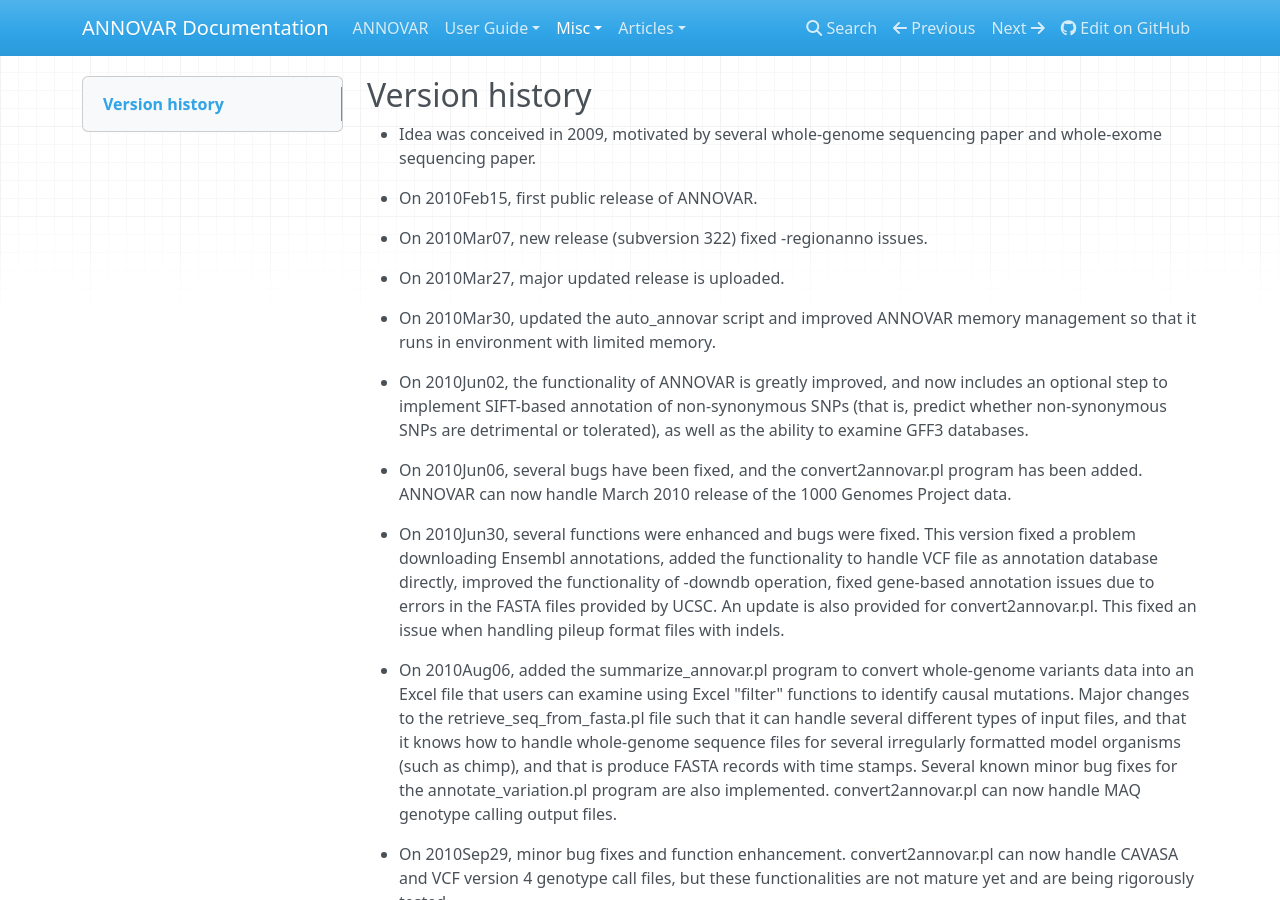
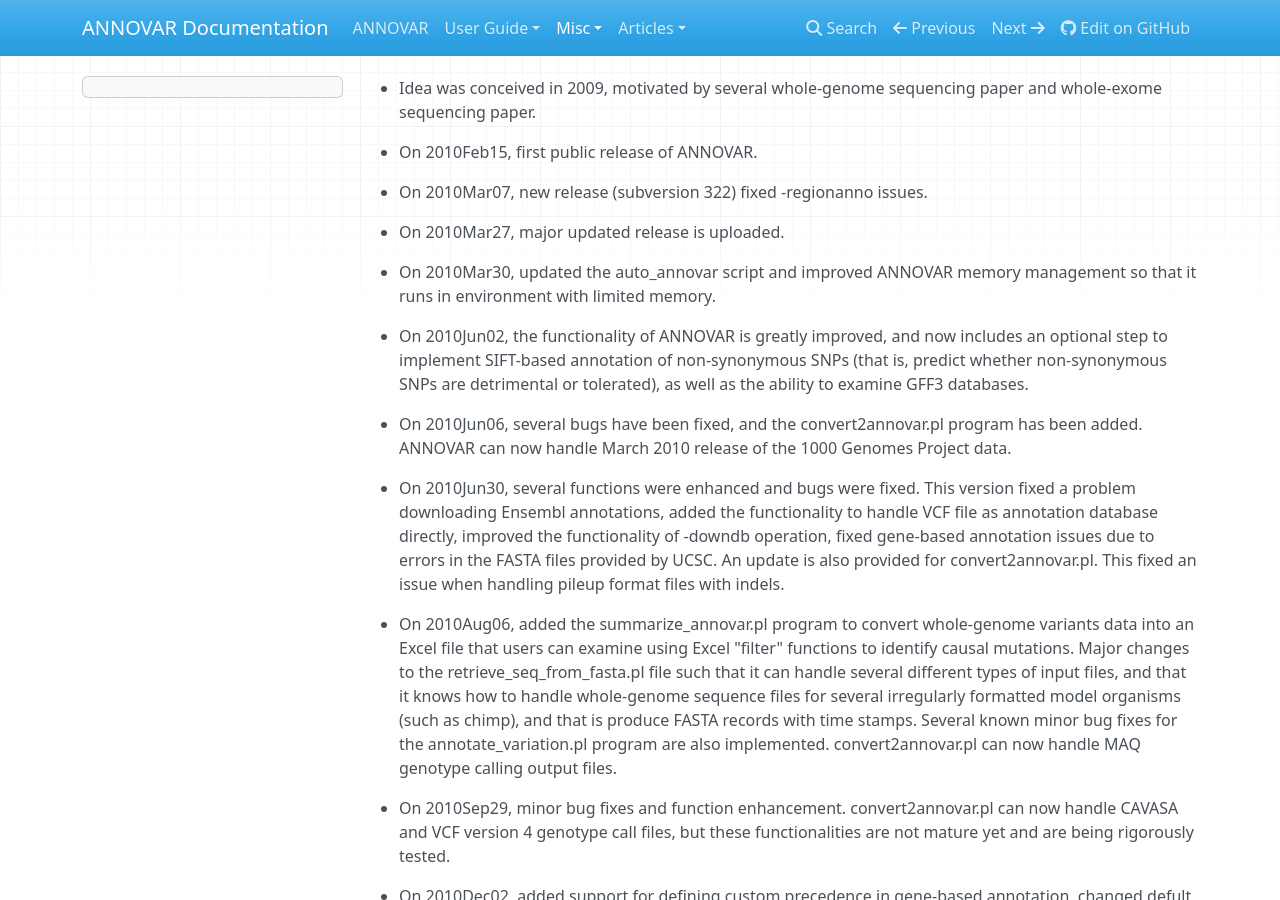
Before and after one commit to WGLab/doc-ANNOVAR, an MkDocs documentation site: the page built from docs/misc/version_history.md, in a window 1280 px wide and 900 px high. Built offline with MkDocs 1.6.1, drawn with Linux system fonts in a browser that asks for light colours; nearby versions of some CDN libraries; old or Windows-style settings are respelled for this version of MkDocs.

Commit message:
Updated version_history.md

```diff
--- a/docs/misc/version_history.md
+++ b/docs/misc/version_history.md
@@ -1,5 +1,3 @@
-## Version history
-
 - Idea was conceived in 2009, motivated by several whole-genome sequencing paper and whole-exome sequencing paper.
 
 - On 2010Feb15, first public release of ANNOVAR.
```
